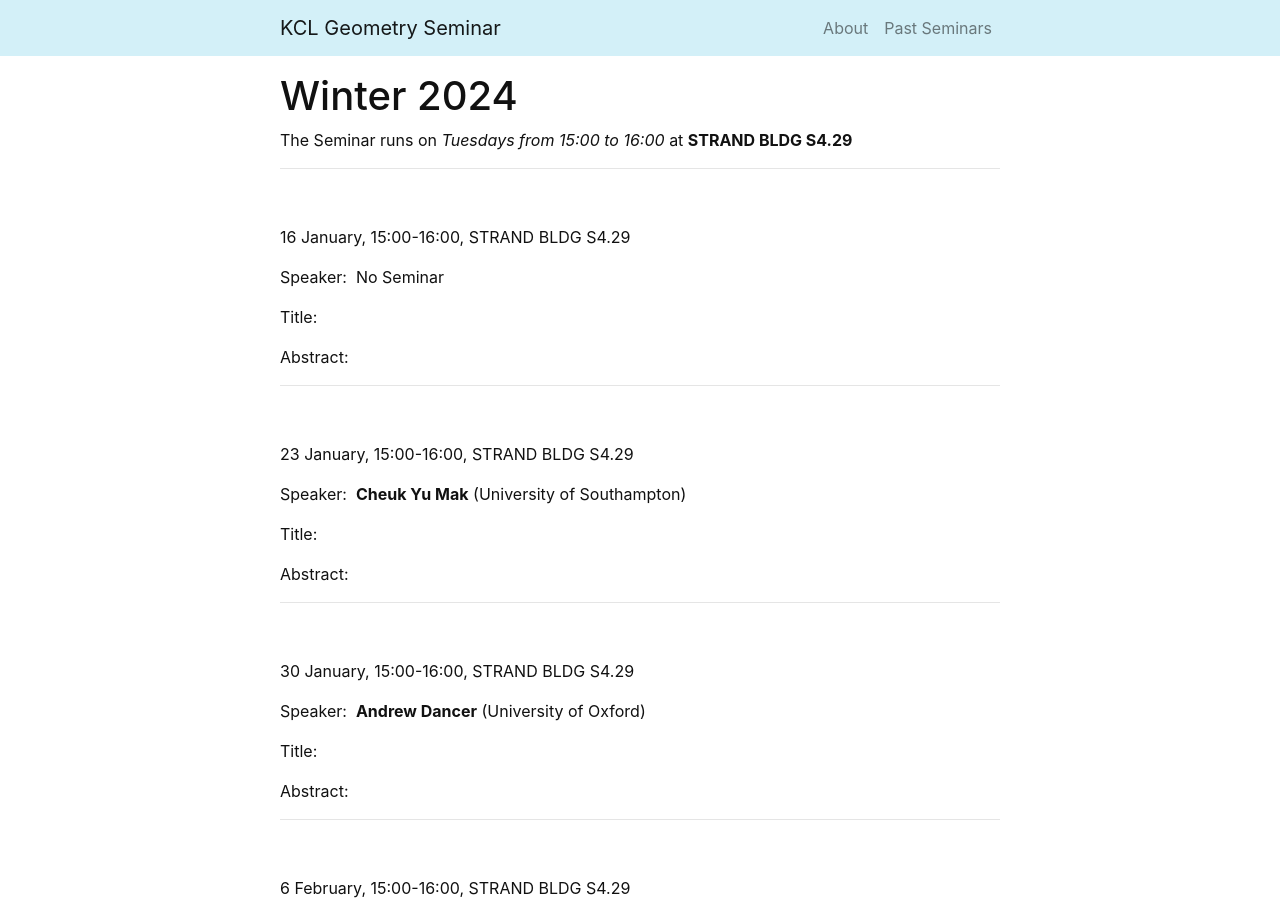
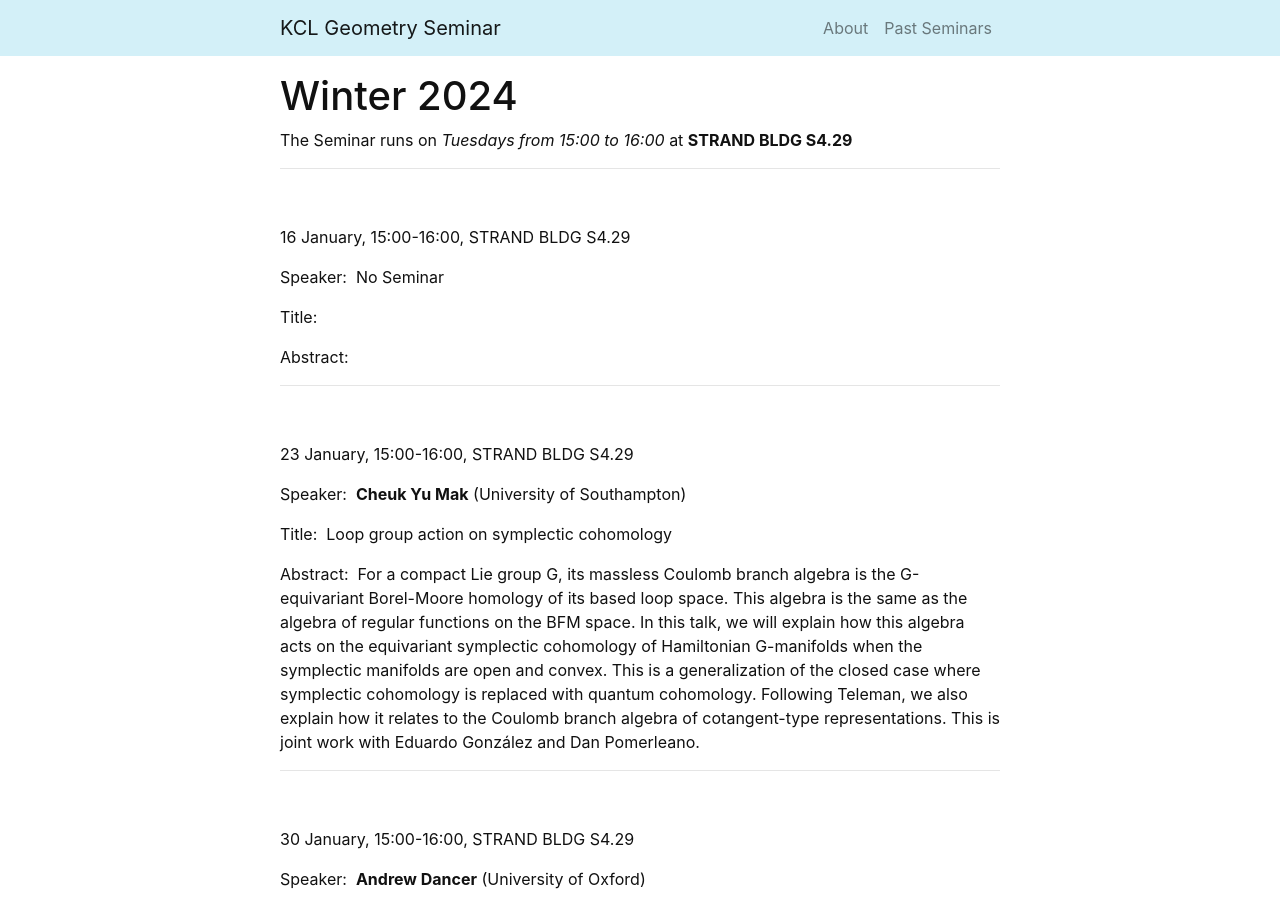
Before and after one commit to kcl-geometry-seminar/kcl-geometry-seminar.github.io, a Jekyll site: the page built from pages/index.md, in a window 1280 px wide and 900 px high. Built offline with Jekyll 4.4.1, drawn with Linux system fonts in a browser that asks for light colours; a script that is not in the unit is left out.

Commit message:
Update index.md

```diff
--- a/pages/index.md
+++ b/pages/index.md
@@ -25,9 +25,9 @@ Abstract:&nbsp;
 
 Speaker:&nbsp; **Cheuk Yu Mak** (University of Southampton)
 
-Title:&nbsp;
+Title:&nbsp; Loop group action on symplectic cohomology
 
-Abstract:&nbsp;
+Abstract:&nbsp; For a compact Lie group G, its massless Coulomb branch algebra is the G-equivariant Borel-Moore homology of its based loop space. This algebra is the same as the algebra of regular functions on the BFM space. In this talk, we will explain how this algebra acts on the equivariant symplectic cohomology of Hamiltonian G-manifolds when the symplectic manifolds are open and convex. This is a generalization of the closed case where symplectic cohomology is replaced with quantum cohomology. Following Teleman, we also explain how it relates to the Coulomb branch algebra of cotangent-type representations. This is joint work with Eduardo González and Dan Pomerleano.
 
 ---------------------------------------------------------
 <br />
```
